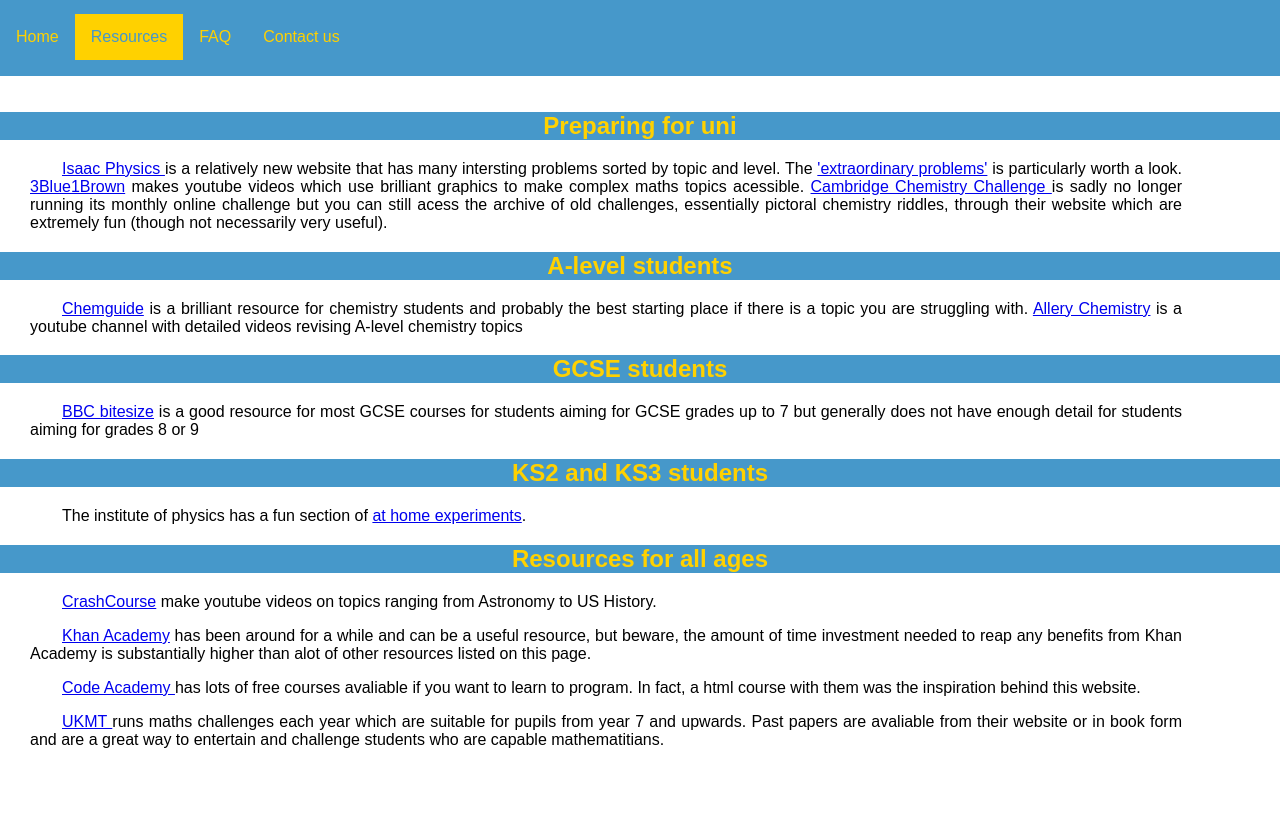
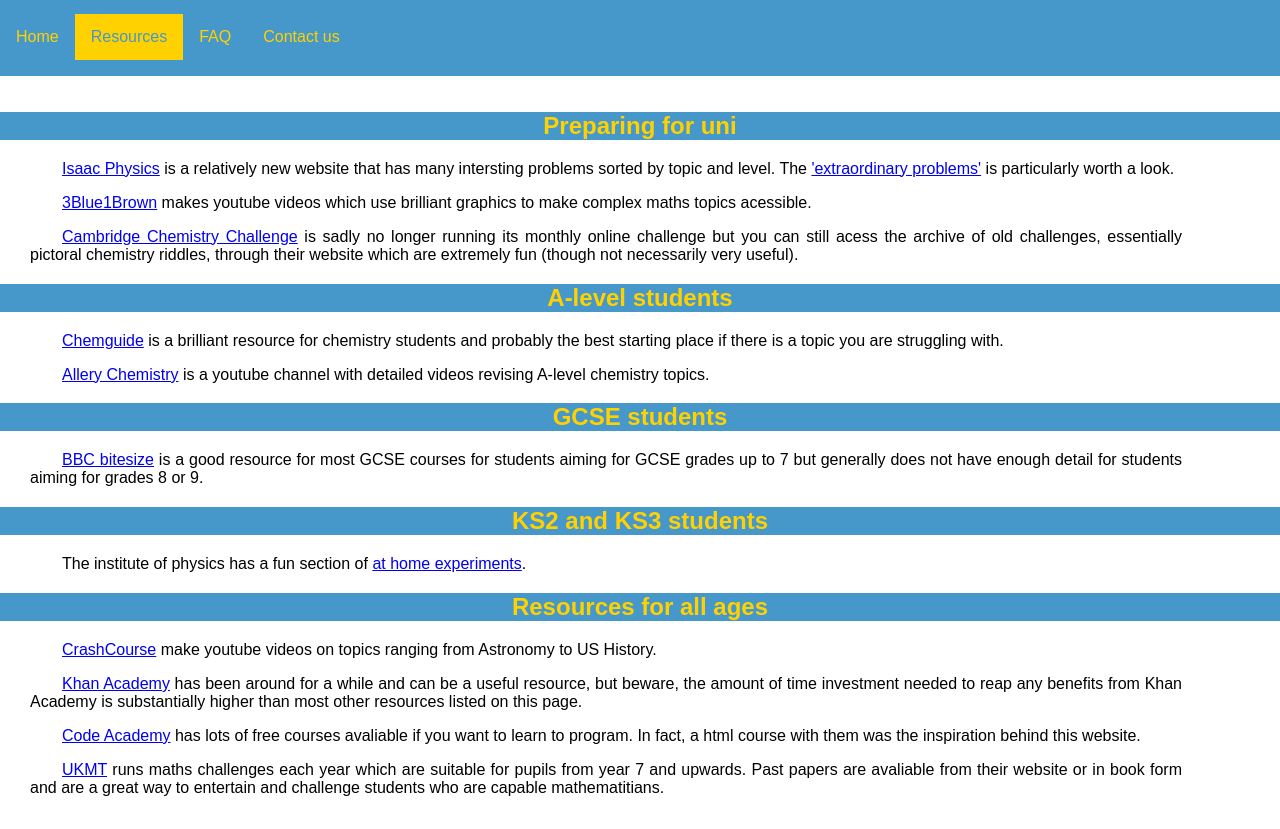
Before and after one commit to EmmaIsACat/CamSTEMweb, a plain HTML site: page resources.html in a window 1280 px wide. Shown: the part 185-1014 px from the top of the page. Before the commit the page ends 966 px from the top, so only its background shows below. Drawn offline with Linux system fonts and the light colour scheme.

Commit message:
minor spag edits

```diff
--- a/main.css
+++ b/main.css
@@ -59,7 +59,6 @@
 /* Add a background color to the top navigation */
 .topnav {
   background-color: #4698CA ;
-  background-size: cover;
   overflow: hidden;
 }
 
--- a/resources.html
+++ b/resources.html
@@ -1,7 +1,6 @@
 <!DOCTYPE html>
 <html>
 <head>
-  <meta name="viewport" content="width=device-width, initial-scale=1">
 	<title>Cambridge STEM tutors </title>
 	<link rel="stylesheet" type="text/css" href="main.css"/>
 </head>
@@ -17,25 +16,23 @@
 </div>
 <div class='resources'>
 	<h2> Preparing for uni </h2>
-		<p>
-			<a href='//www.isaacphysics.org'> Isaac Physics </a> is a relatively new website that has many intersting problems sorted by topic and level. The <a href='isaacphysics.org/extraordinary_problems'> 'extraordinary problems'</a> is particularly worth a look.
-			<a href='//www.youtube.com/channel/UCYO_jab_esuFRV4b17AJtAw'> 3Blue1Brown</a> makes youtube videos which use brilliant graphics to make complex maths topics acessible.
-			<a href='//www.c3l6.org'> Cambridge Chemistry Challenge </a> is sadly no longer running its monthly online challenge but you can still acess the archive of old challenges, essentially pictoral chemistry riddles, through their website which are extremely fun (though not necessarily very useful).
-		</p>
+		<p> <a href='//www.isaacphysics.org'>Isaac Physics</a> is a relatively new website that has many intersting problems sorted by topic and level. The <a href='//www.isaacphysics.org/extraordinary_problems'> 'extraordinary problems'</a> is particularly worth a look.</p>
+		<p>	<a href='//www.youtube.com/channel/UCYO_jab_esuFRV4b17AJtAw'> 3Blue1Brown</a> makes youtube videos which use brilliant graphics to make complex maths topics acessible.</p>
+		<p> <a href='//www.c3l6.org'>Cambridge Chemistry Challenge</a> is sadly no longer running its monthly online challenge but you can still acess the archive of old challenges, essentially pictoral chemistry riddles, through their website which are extremely fun (though not necessarily very useful).</p>
 	<h2> A-level students </h2>
 			<p>
-				<a href='//www.chemguide.co.uk'> Chemguide</a> is a brilliant resource for chemistry students and probably the best starting place if there is a topic you are struggling with.
-				<a href='//www.youtube.com/c/AlleryChemistry/videos'> Allery Chemistry</a> is a youtube channel with detailed videos revising A-level chemistry topics
+				<a href='//www.chemguide.co.uk'> Chemguide</a> is a brilliant resource for chemistry students and probably the best starting place if there is a topic you are struggling with.</p>
+				<p> <a href='//www.youtube.com/c/AlleryChemistry/videos'> Allery Chemistry</a> is a youtube channel with detailed videos revising A-level chemistry topics.
 			</p>
 	<h2> GCSE students </h2>
-		<p> <a href='//www.bbc.co.uk/bitesize'> BBC bitesize</a> is a good resource for most GCSE courses for students aiming for GCSE grades up to 7 but generally does not have enough detail for students aiming for grades 8 or 9 </p>
+		<p> <a href='//www.bbc.co.uk/bitesize'> BBC bitesize</a> is a good resource for most GCSE courses for students aiming for GCSE grades up to 7 but generally does not have enough detail for students aiming for grades 8 or 9.</p>
 	<h2> KS2 and KS3 students </h2>
 		<p> The institute of physics has a fun section of <a href='//beta.iop.org/athome'>at home experiments</a>.
 	<h2> Resources for all ages </h2>
 		<p> <a href='//www.youtube.com/user/crashcourse/featured'> CrashCourse<a> make youtube videos on topics ranging from Astronomy to US History.</p>
-		<p> <a href='//www.khanacademy.org'> Khan Academy</a> has been around for a while and can be a useful resource, but beware, the amount of time investment needed to reap any benefits from Khan Academy is substantially higher than alot of other resources listed on this page.</p>
-		<p> <a href='//www.codecademy.com/learn'> Code Academy </a>has lots of free courses avaliable if you want to learn to program. In fact, a html course with them was the inspiration behind this website.</p>
-		<p> <a href='//www.ukmt.org.uk'> UKMT </a> runs maths challenges each year which are suitable for pupils from year 7 and upwards. Past papers are avaliable from their website or in book form and are a great way to entertain and challenge students who are capable mathematitians. </p>
+		<p> <a href='//www.khanacademy.org'> Khan Academy</a> has been around for a while and can be a useful resource, but beware, the amount of time investment needed to reap any benefits from Khan Academy is substantially higher than most other resources listed on this page.</p>
+		<p> <a href='//www.codecademy.com/learn'> Code Academy</a> has lots of free courses avaliable if you want to learn to program. In fact, a html course with them was the inspiration behind this website.</p>
+		<p> <a href='//www.ukmt.org.uk'> UKMT</a> runs maths challenges each year which are suitable for pupils from year 7 and upwards. Past papers are avaliable from their website or in book form and are a great way to entertain and challenge students who are capable mathematitians. </p>
 </div>
 
 
```
Also changed, not shown: contactus.html (+2 -1 lines), faq.html (+0 -1 lines), index.html (+0 -1 lines).
